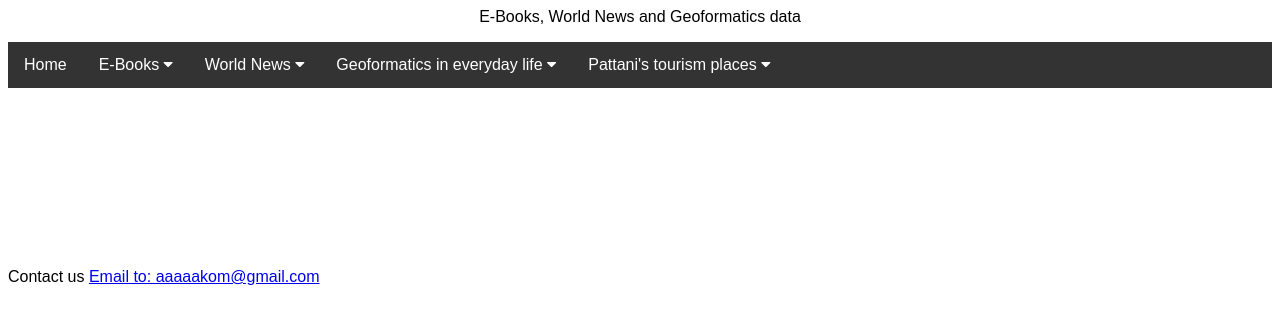
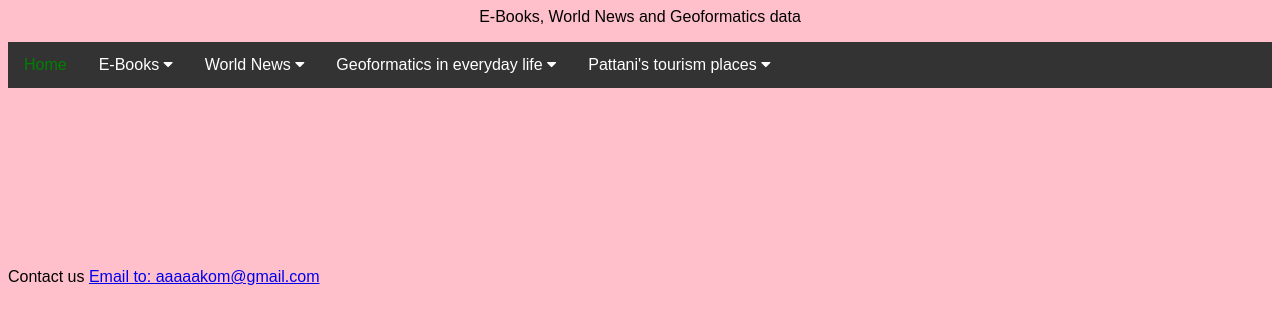
Before and after one commit to rahmah121/My-web-site-rahmah, a plain HTML site: page indexold.html in a window 1280 px wide. Drawn offline with Linux system fonts and the light colour scheme.

Commit message:
Update and rename index.html to indexold.html

```diff
--- a/index.html
+++ b/indexold.html
@@ -13,7 +13,7 @@ body {
 .navbar a {
   float: left;
   font-size: 16px;
-  color: white;
+  color: green;
   text-align: center;
   padding: 14px 16px;
   text-decoration: none;
@@ -36,7 +36,7 @@ body {
 }
 
 .navbar a:hover, .dropdown:hover .dropbtn {
-  background-color: red;
+  background-color: pink;
 }
 
 .dropdown-content {
@@ -50,7 +50,7 @@ body {
 
 .dropdown-content a {
   float: none;
-  color: black;
+  color: green;
   padding: 12px 56px;
   text-decoration: none;
   display: block;
@@ -66,7 +66,7 @@ body {
 }
 </style>
 </head>
-<body style="background-color:white;">
+<body style="background-color:pink;">
 <p align=center> E-Books, World News and Geoformatics data </p>
 <div class="navbar" >
   <a href="#home">Home</a>
```
